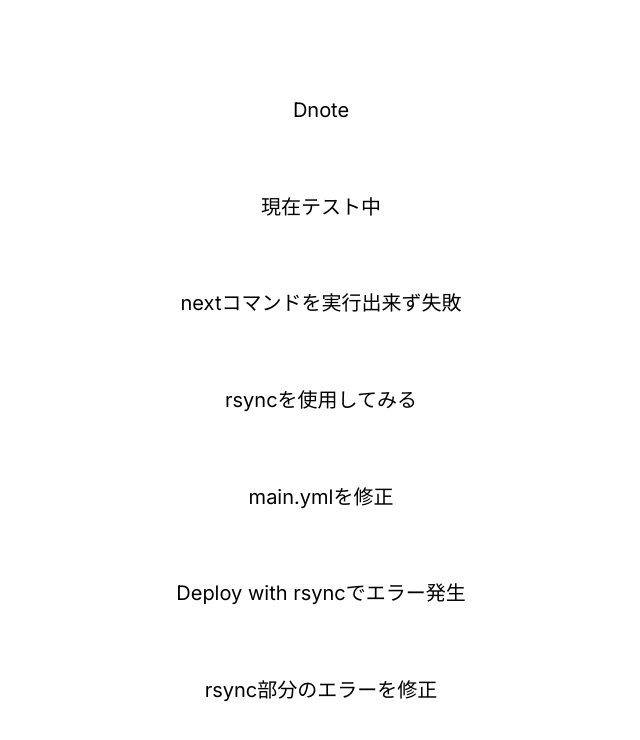
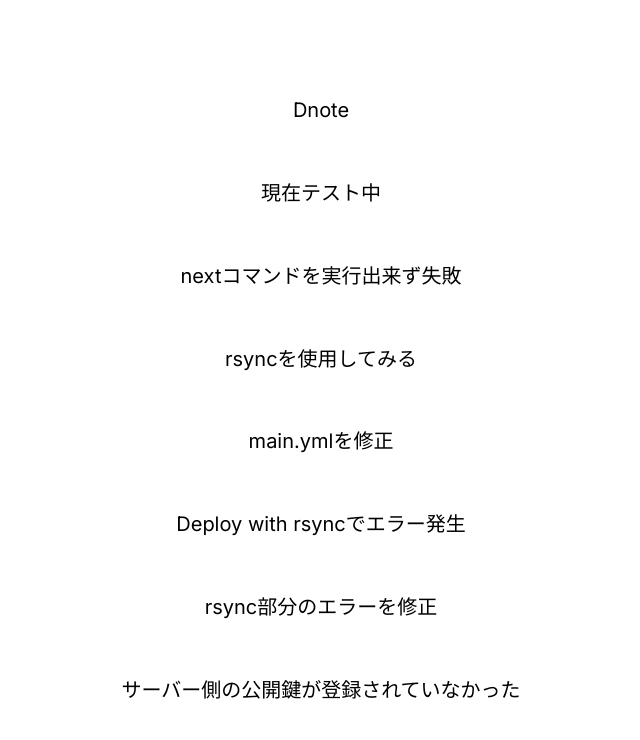
Before and after one commit to Daiki48/d-note, a Next.js app: page / in a window 1280 px wide. Shown: the top 740 px of the page, without its empty margins (319-959 px from the left). Built offline with nearby package versions, Linux system fonts and the light colour scheme.

Commit message:
:monocle_face: Testing github actions

```diff
--- a/src/app/page.tsx
+++ b/src/app/page.tsx
@@ -10,6 +10,7 @@ export default function Home() {
       <p>main.ymlを修正</p>
       <p>Deploy with rsyncでエラー発生</p>
       <p>rsync部分のエラーを修正</p>
+      <p>サーバー側の公開鍵が登録されていなかった</p>
     </main>
   );
 }
```
